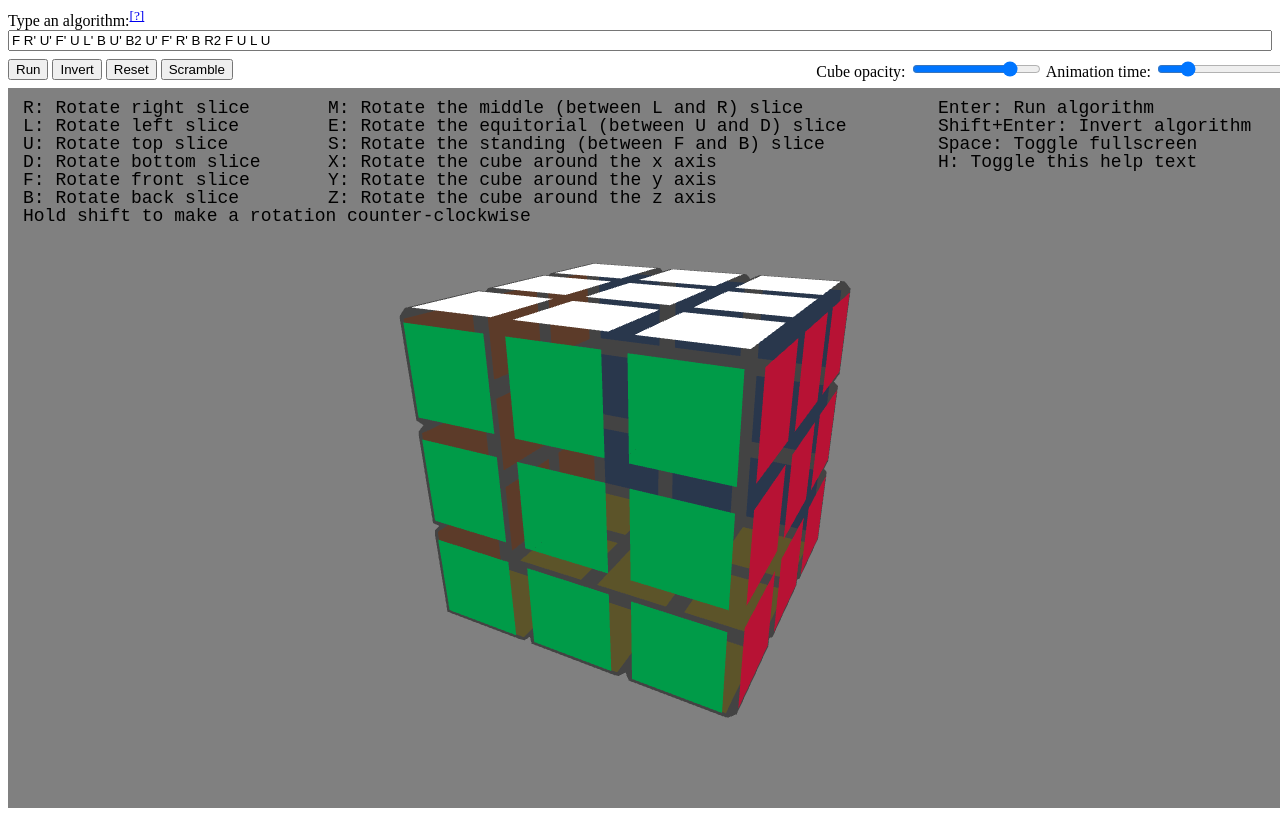
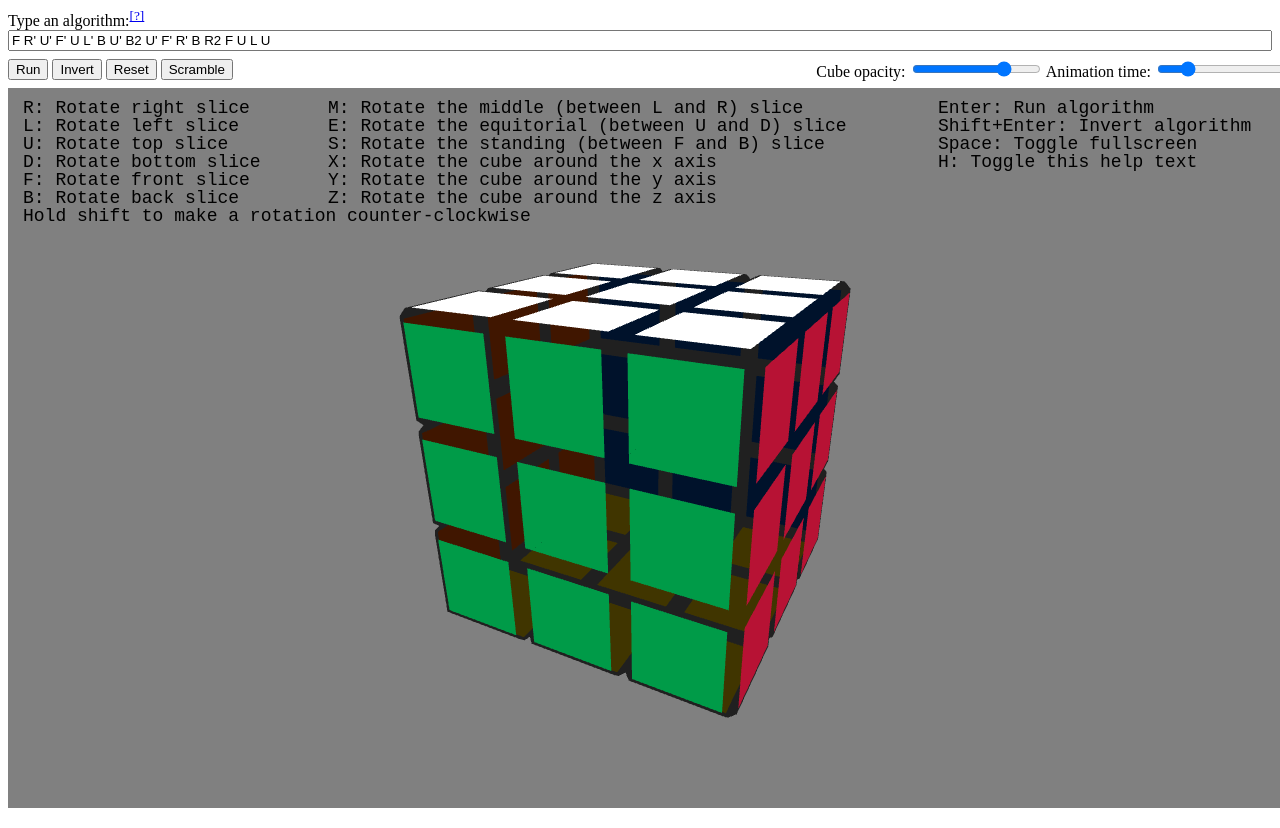
Before and after one commit to baxtea/erno, a website: page index.html in a window 1280 px wide. Drawn offline with Linux system fonts and the light colour scheme.

Commit message:
Fullscreen and windowed alpha now look the same

```diff
--- a/index.html
+++ b/index.html
@@ -26,6 +26,9 @@
     .canvas-container {
         position: relative;
     }
+    #gl-canvas {
+        color: "pink";
+    }
     #text-canvas {
         background-color: transparent;
         position: absolute;
@@ -51,7 +54,7 @@
         <button id="solve">Solve</button>
         <span class="advanced-options">
             <label for="alpha">Cube opacity:</label>
-            <input id="alpha" type="range" min="0" max="1" value="0.8" step="0.01" />
+            <input id="alpha" type="range" min="0" max="1" value="0.75" step="0.01" />
 
             <label for="anim-time">Animation time:</label>
             <input id="anim-time" type="range" min="0" max="1" value="0.2" step="0.01" />
--- a/scripts/cube_renderer.js
+++ b/scripts/cube_renderer.js
@@ -31,13 +31,13 @@ define(["require", "exports", "./tsm/mat4", "./tsm/vec3", "./tsm/quat", "./tsm/v
      */
     class CubeRenderer {
         constructor(canvas) {
-            this.cubie_alpha = 0.8;
+            this.cubie_alpha = 0.75;
             // Create the WebGL context with the best avavilable implementation
             const names = ["webgl", "experimental-webgl", "webkit-3d", "moz-webgl"];
             this.gl = null;
             for (let i = 0; i < names.length && this.gl == null; ++i) {
                 try {
-                    this.gl = canvas.getContext(names[i], null);
+                    this.gl = canvas.getContext(names[i], { alpha: false });
                 }
                 catch (e) { }
             }
--- a/scripts/cube_renderer.ts
+++ b/scripts/cube_renderer.ts
@@ -56,7 +56,7 @@ class CubeRenderer {
     cube_indices: WebGLBuffer;
     cube_index_count: number;
     face_colors: vec4[];
-    cubie_alpha: number = 0.8;
+    cubie_alpha: number = 0.75;
 
     constructor(canvas: HTMLCanvasElement) {
         // Create the WebGL context with the best avavilable implementation
@@ -64,7 +64,7 @@ class CubeRenderer {
         this.gl = null;
         for (let i = 0; i < names.length && this.gl == null; ++i) {
             try {
-                this.gl = <WebGLRenderingContext> canvas.getContext(names[i], null);
+                this.gl = <WebGLRenderingContext> canvas.getContext(names[i], { alpha: false });
             } catch(e) {}
         }
         let gl = this.gl; // alias
```
